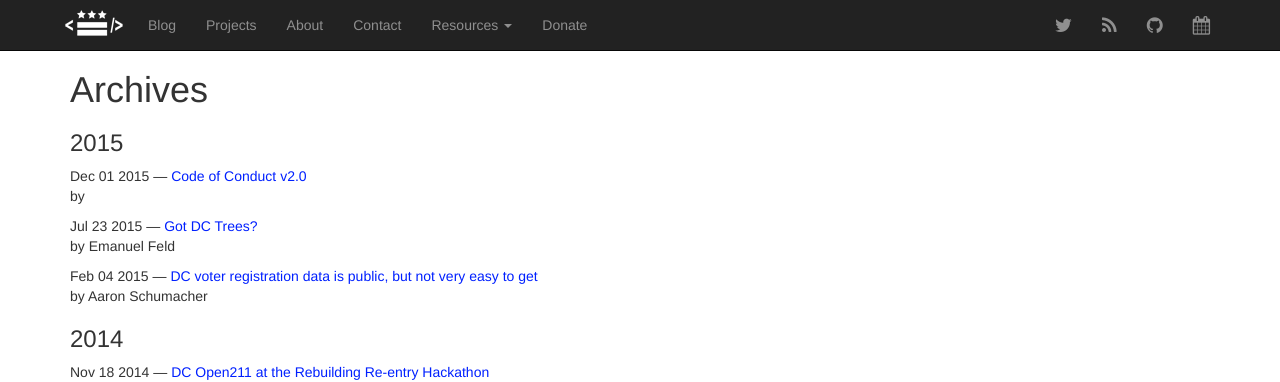
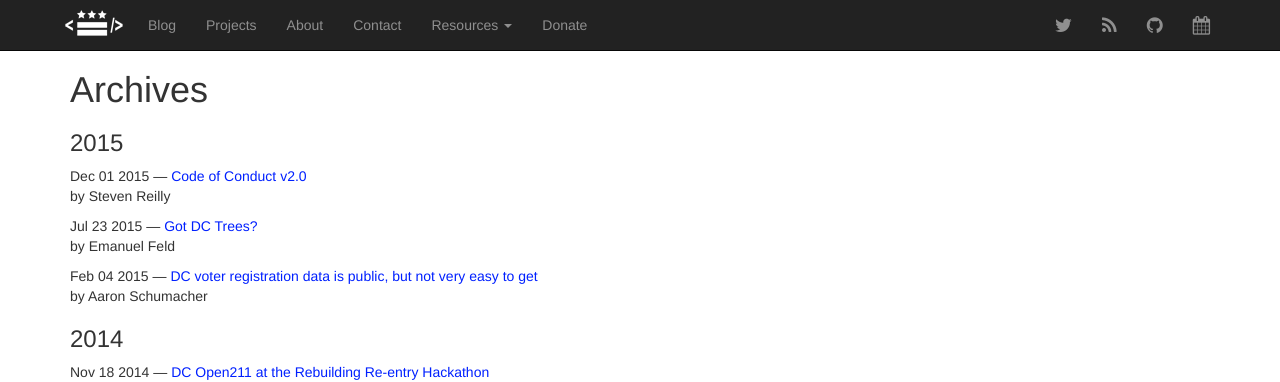
Before and after one commit to civictechdc/codefordc.github.com, a Jekyll site: the page built from blog/archives.html, in a window 1280 px wide and 1069 px high. Shown: the top 382 px of the window. Built offline with Jekyll 4.4.1, drawn with Linux system fonts in a browser that asks for light colours; Markdown is read by kramdown in place of the engine named in the settings; a file with an impossible date is left out.

Commit message:
add stvnrlly as blog author

```diff
--- a/_data/blog_authors.yml
+++ b/_data/blog_authors.yml
@@ -47,3 +47,8 @@ emanuelfeld:
     name: Emanuel Feld
     twitter: evonfriedland
     avatar: emanuel-feld.jpg
+
+stvnrlly:
+    name: Steven Reilly
+    twitter: stvnrlly
+    avatar: stvnrlly.jpg
```
Also changed, not shown: images/blog/avatars/stvnrlly.jpg (added).
